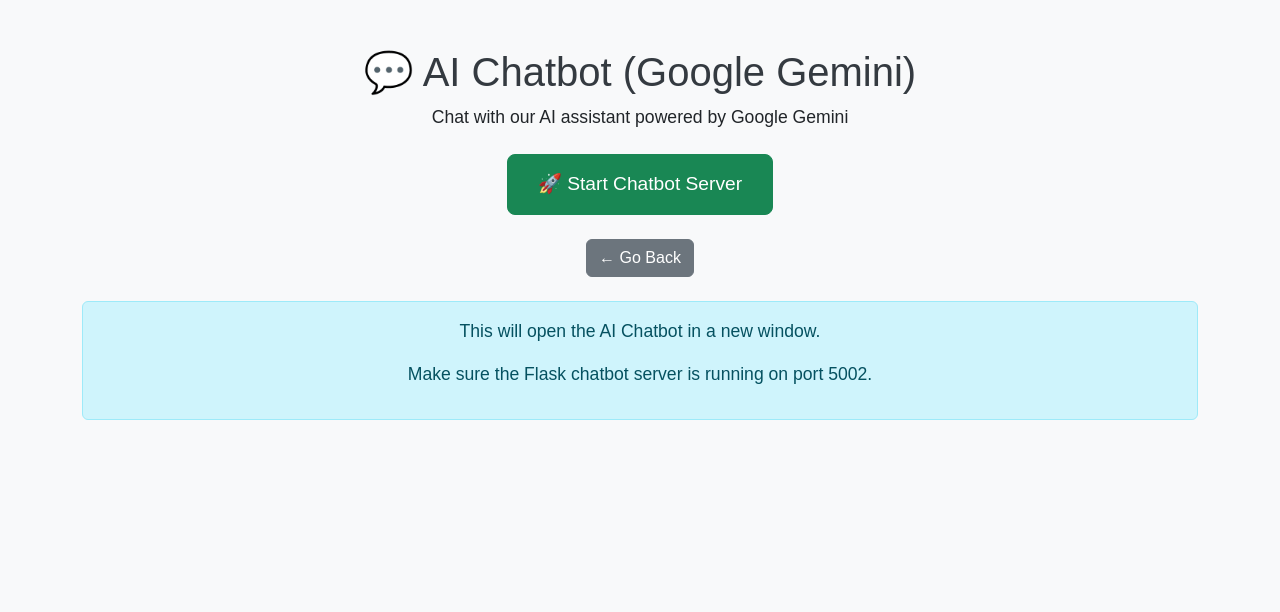
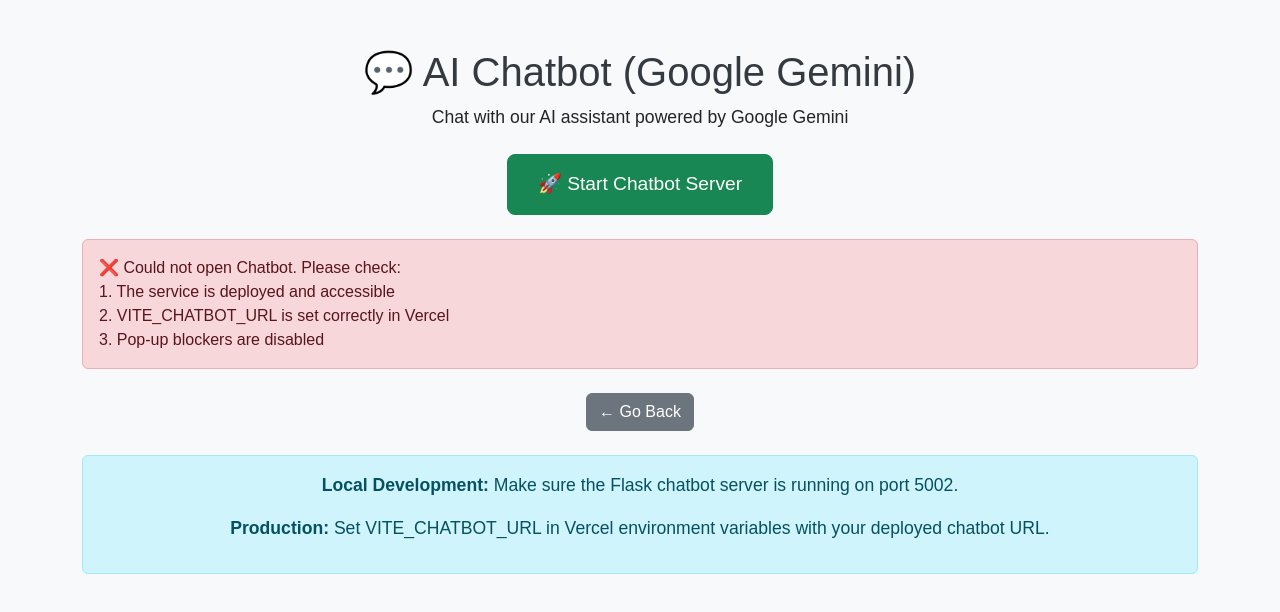
Before and after one commit to 01HARSHIT1/medicalchatbot, a React (Vite) app: page /logo3 in a window 1280 px wide. Both pictures are taken after a click on the button "🚀 Start Chatbot Server". Shown: the top 612 px of the page. Built offline with nearby package versions, Linux system fonts and the light colour scheme; no server answers.

Commit message:
Fix: Add production environment detection and error handling for Logo2 and Logo3

```diff
--- a/src/components/Logo2.jsx
+++ b/src/components/Logo2.jsx
@@ -1,13 +1,42 @@
-import React from "react";
+import React, { useState } from "react";
 import { useNavigate } from "react-router-dom";
 
 const Logo2 = () => {
   const navigate = useNavigate();
+  const [error, setError] = useState(null);
 
   const startImageRecognition = () => {
-    // Open the image recognition app in a new window
+    setError(null);
+
+    // Check if we're in production
+    const isProduction = window.location.hostname !== 'localhost' && window.location.hostname !== '127.0.0.1';
     const imageUrl = import.meta.env.VITE_IMAGE_URL || "http://localhost:8501";
-    window.open(imageUrl, "_blank");
+
+    // Check if URL is configured in production
+    if (isProduction && !import.meta.env.VITE_IMAGE_URL) {
+      setError(
+        "⚠️ Image Recognition service not configured. " +
+        "Please set VITE_IMAGE_URL environment variable in Vercel settings. " +
+        "The Streamlit app needs to be deployed separately (Streamlit Cloud, Railway, or Render)."
+      );
+      return;
+    }
+
+    // Try to open the URL
+    try {
+      const newWindow = window.open(imageUrl, "_blank");
+      if (!newWindow || newWindow.closed || typeof newWindow.closed === 'undefined') {
+        setError(
+          "❌ Could not open Image Recognition app. " +
+          "Please check:\n" +
+          "1. The service is deployed and accessible\n" +
+          "2. VITE_IMAGE_URL is set correctly in Vercel\n" +
+          "3. Pop-up blockers are disabled"
+        );
+      }
+    } catch (err) {
+      setError("Error opening Image Recognition: " + err.message);
+    }
   };
 
   return (
@@ -23,14 +52,21 @@
           🚀 Start Image Recognition Server
         </button>
       </div>
+
+      {error && (
+        <div className="mt-4 alert alert-danger" style={{ whiteSpace: 'pre-line', textAlign: 'left' }}>
+          {error}
+        </div>
+      )}
+
       <div className="mt-4">
         <button className="btn btn-secondary" onClick={() => navigate("/")}>
           ← Go Back
         </button>
       </div>
       <div className="mt-4 alert alert-info">
-        <p>This will open the Image Recognition app in a new window.</p>
-        <p>Make sure the Streamlit server is running on port 8501.</p>
+        <p><strong>Local Development:</strong> Make sure the Streamlit server is running on port 8501.</p>
+        <p><strong>Production:</strong> Set VITE_IMAGE_URL in Vercel environment variables with your deployed Streamlit URL.</p>
       </div>
     </div>
   );
--- a/src/components/Logo3.jsx
+++ b/src/components/Logo3.jsx
@@ -1,13 +1,42 @@
-import React from "react";
+import React, { useState } from "react";
 import { useNavigate } from "react-router-dom";
 
 const Logo3 = () => {
   const navigate = useNavigate();
+  const [error, setError] = useState(null);
 
   const startChatbot = () => {
-    // Open the chatbot app in a new window
+    setError(null);
+
+    // Check if we're in production
+    const isProduction = window.location.hostname !== 'localhost' && window.location.hostname !== '127.0.0.1';
     const chatbotUrl = import.meta.env.VITE_CHATBOT_URL || "http://localhost:5002";
-    window.open(chatbotUrl, "_blank");
+
+    // Check if URL is configured in production
+    if (isProduction && !import.meta.env.VITE_CHATBOT_URL) {
+      setError(
+        "⚠️ Chatbot service not configured. " +
+        "Please set VITE_CHATBOT_URL environment variable in Vercel settings. " +
+        "The chatbot needs to be deployed separately (Railway, Render, or Vercel serverless functions)."
+      );
+      return;
+    }
+
+    // Try to open the URL
+    try {
+      const newWindow = window.open(chatbotUrl, "_blank");
+      if (!newWindow || newWindow.closed || typeof newWindow.closed === 'undefined') {
+        setError(
+          "❌ Could not open Chatbot. " +
+          "Please check:\n" +
+          "1. The service is deployed and accessible\n" +
+          "2. VITE_CHATBOT_URL is set correctly in Vercel\n" +
+          "3. Pop-up blockers are disabled"
+        );
+      }
+    } catch (err) {
+      setError("Error opening Chatbot: " + err.message);
+    }
   };
 
   return (
@@ -23,14 +52,21 @@
           🚀 Start Chatbot Server
         </button>
       </div>
+
+      {error && (
+        <div className="mt-4 alert alert-danger" style={{ whiteSpace: 'pre-line', textAlign: 'left' }}>
+          {error}
+        </div>
+      )}
+
       <div className="mt-4">
         <button className="btn btn-secondary" onClick={() => navigate("/")}>
           ← Go Back
         </button>
       </div>
       <div className="mt-4 alert alert-info">
-        <p>This will open the AI Chatbot in a new window.</p>
-        <p>Make sure the Flask chatbot server is running on port 5002.</p>
+        <p><strong>Local Development:</strong> Make sure the Flask chatbot server is running on port 5002.</p>
+        <p><strong>Production:</strong> Set VITE_CHATBOT_URL in Vercel environment variables with your deployed chatbot URL.</p>
       </div>
     </div>
   );
```
